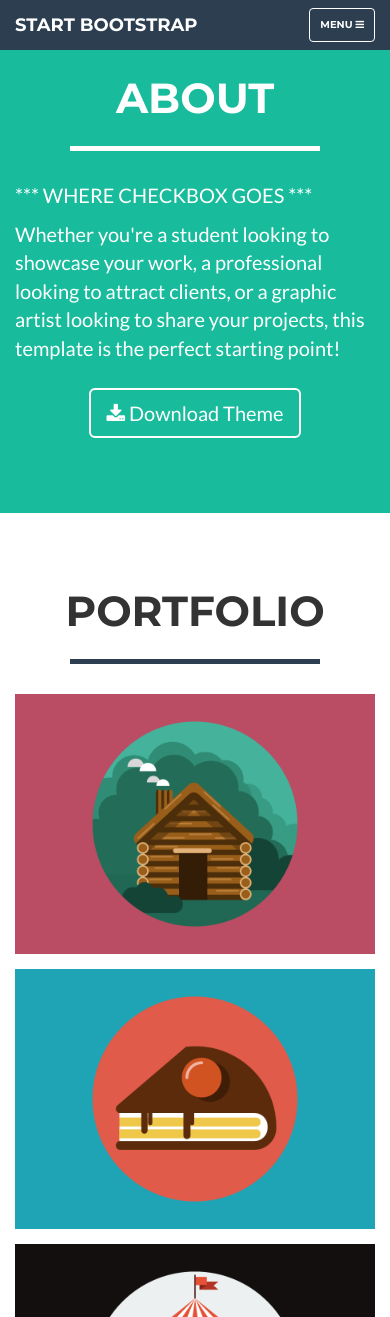
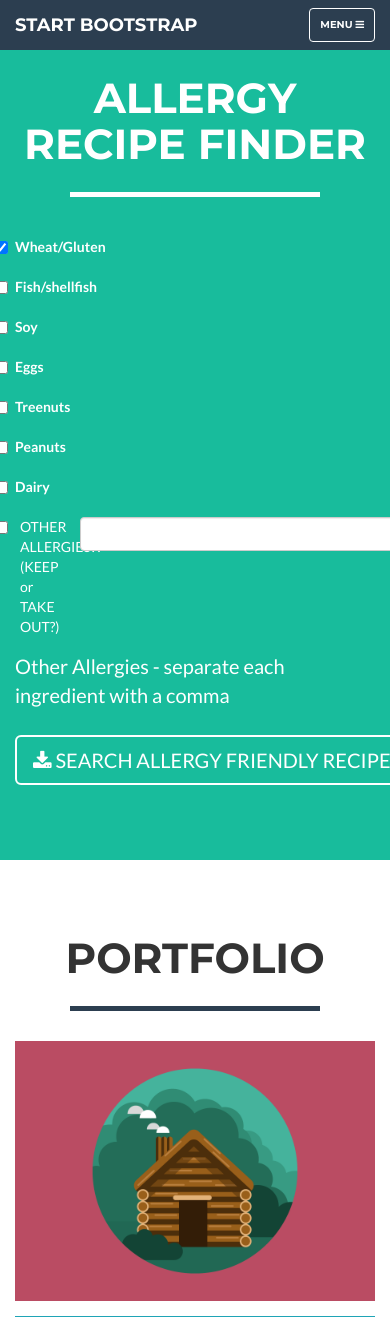
Before and after one commit to VisDPT/Project2, a PHP site: page /findRecipe.html in a window 390 px wide; the page is wider, and only the part inside the window is pictured. Shown: the top 1317 px of that part. Run offline with PHP 8.4, Linux system fonts and the light colour scheme; some libraries are stand-ins or nearby versions.

Commit message:
allergy checkboxes added

```diff
--- a/views/startbootstrapTemplate/findRecipe.html
+++ b/views/startbootstrapTemplate/findRecipe.html
@@ -45,6 +45,9 @@
                 <a class="navbar-brand" href="#page-top">Start Bootstrap</a>
             </div>
 
+
+
+
             <!-- Collect the nav links, forms, and other content for toggling -->
             <div class="collapse navbar-collapse" id="bs-example-navbar-collapse-1">
                 <ul class="nav navbar-nav navbar-right">
@@ -89,20 +92,96 @@
         <div class="container">
             <div class="row">
                 <div class="col-lg-12 text-center">
-                    <h2>About</h2>
+                    <h2>Allergy Recipe Finder</h2>
                     <hr class="star-light">
                 </div>
             </div>
             <div class="row">
                 <div class="col-lg-4 col-lg-offset-2">
-                    <p>*** WHERE CHECKBOX GOES ***</p>
+
+                    <!--=========== CHECKBOXES======== -->
+                    <div class="container">
+                        <div class="row">
+                            <form>
+                                <fieldset>
+                                    <label class="checkbox">
+				<input type="checkbox" checked="checked"><span> Wheat/Gluten</span>
+			</label>
+                                </fieldset>
+
+                                <fieldset>
+                                    <label class="checkbox">
+				<input type="checkbox"><span> Fish/shellfish </span>
+			</label>
+                                </fieldset>
+
+                                <fieldset>
+                                    <label class="checkbox">
+				<input type="checkbox"><span>Soy</span>
+			</label>
+                                </fieldset>
+
+                                <fieldset>
+                                    <label class="checkbox">
+				<input type="checkbox"><span>Eggs</span>
+			</label>
+                                </fieldset>
+                                <fieldset>
+                                    <label class="checkbox">
+				<input type="checkbox"><span>Treenuts</span>
+			</label>
+                                </fieldset>
+                                <fieldset>
+                                    <label class="checkbox">
+				<input type="checkbox"><span> Peanuts</span>
+			</label>
+                                </fieldset>
+                                <fieldset>
+                                    <label class="checkbox">
+				<input type="checkbox"><span> Dairy </span>
+			</label>
+                                </fieldset>
+
+                                <fieldset>
+                                    <label class="checkbox">
+				<input type="checkbox"><span>
+
+
+                                <div class="form-group row">
+                                    <label for="example-text-input" class="col-xs-2 col-form-label" > OTHER ALLERGIES?? (KEEP or TAKE OUT?)</label>
+                                    <div class="col-xs-10">
+                                        <input class="form-control" type="text" id="example-text-input" style="width: 400px">
+                                    </div>
+                        </div>
+
+                        </span>
+                        </label>
+                        </fieldset>
+
+
+                        </fieldset>
+                        </form>
+                    </div>
+                </div>
+
+
+
+
+
+
+
+
+
+
+
+
             </div>
             <div class="col-lg-4">
-                    <p>Whether you're a student looking to showcase your work, a professional looking to attract clients, or a graphic artist looking to share your projects, this template is the perfect starting point!</p>
+                <p>Other Allergies - separate each ingredient with a comma</p>
             </div>
             <div class="col-lg-8 col-lg-offset-2 text-center">
                 <a href="#" class="btn btn-lg btn-outline">
-                        <i class="fa fa-download"></i> Download Theme
+                    <i class="fa fa-download"></i> SEARCH ALLERGY FRIENDLY RECIPES!
                 </a>
             </div>
         </div>
```
Also changed, not shown: views/startbootstrapTemplate/css/ourEdits.css (+21 -0 lines). Lines whose indentation alone changed are shown as unchanged.
